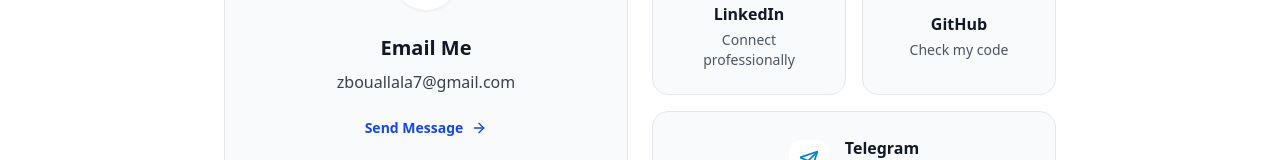
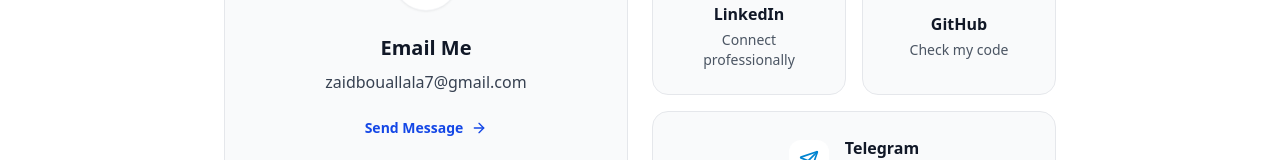
Before and after one commit to zaidBouallala-alb/portfolio, a React (Vite) app: page / in a window 1280 px wide. Shown: the part 4945-5105 px from the top of the page. Built offline with nearby package versions, Linux system fonts and the light colour scheme.

Commit message:
feat: Add site configuration data for the portfolio, including personal details, social links, and navigation.

```diff
--- a/src/data/site.ts
+++ b/src/data/site.ts
@@ -2,7 +2,7 @@
     name: "Zaid Bouallala",
     role: "Full Stack Web Developer",
     tagline: "I build accessible, pixel-perfect, and performant web applications. Focused on creating seamless user experiences with modern technologies.",
-    email: "zbouallala7@gmail.com",
+    email: "zaidbouallala7@gmail.com",
     social: {
         github: "https://github.com/zaidBouallala",
         linkedin: "https://linkedin.com/in/bouallala-zaid",
```
